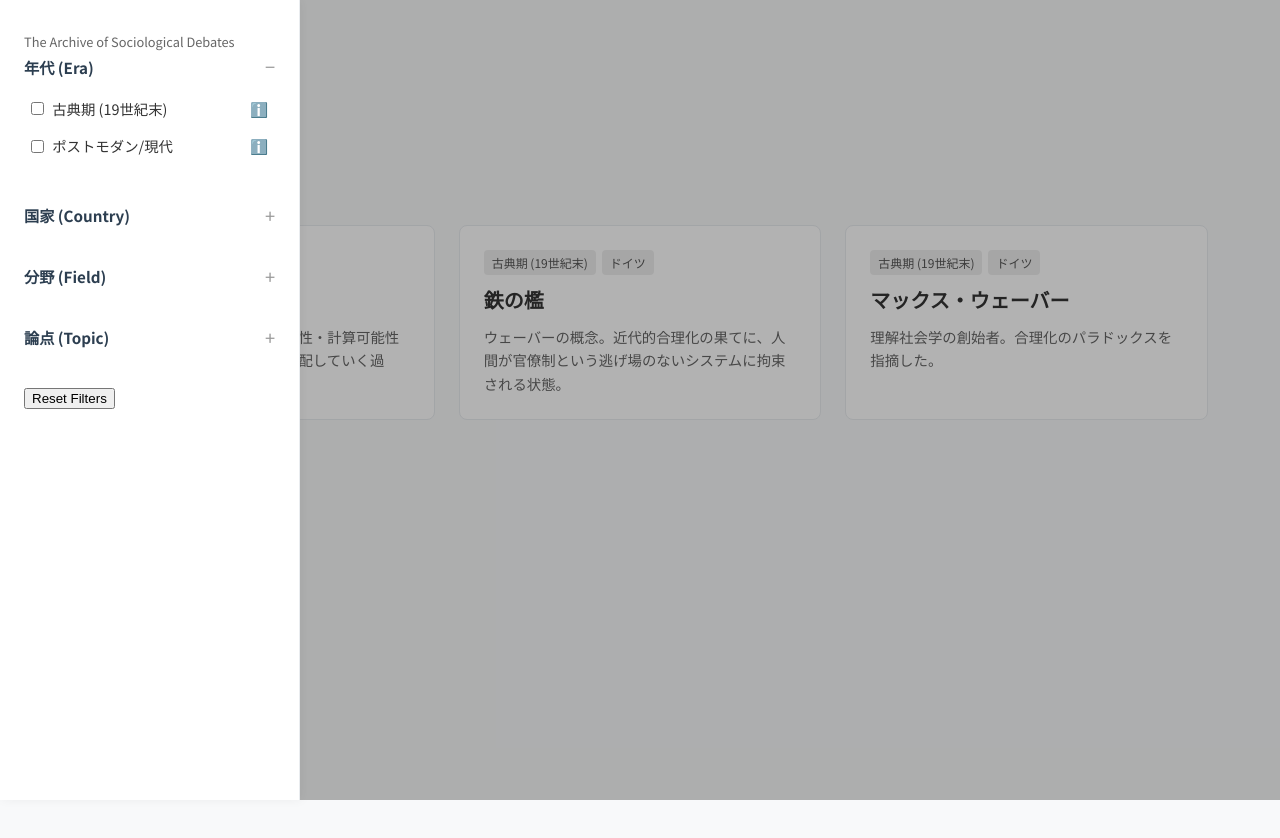
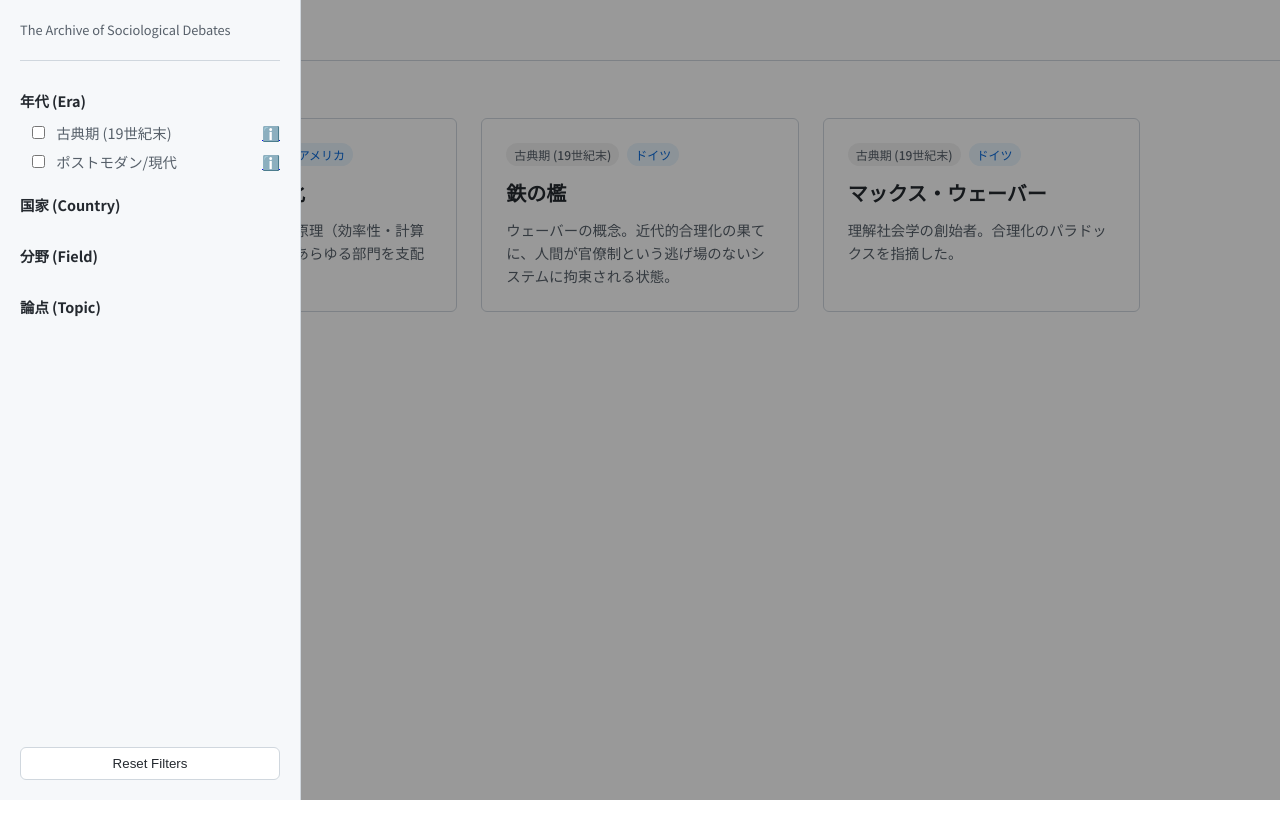
Before and after one commit to acupofblackcoffee/sociology, a plain HTML site: page index.html in a window 1280 px wide. Both pictures are taken after a click on the button "Menu". Before the commit the page ends 800 px from the top, so only its background shows below. Drawn offline with Linux system fonts and the light colour scheme.

Commit message:
Update style.css

```diff
--- a/style.css
+++ b/style.css
@@ -1,12 +1,12 @@
 :root {
-    --bg-color: #f8f9fa;
-    --sidebar-bg: #ffffff;
-    --text-main: #333;
-    --text-muted: #666;
-    --accent-color: #2c3e50;
-    --border-color: #e9ecef;
-    --link-color: #3498db;
-    --sidebar-width: 300px; /* サイドバーの幅 */
+    --bg-color: #ffffff;
+    --sidebar-bg: #f6f8fa; /* GitHub風の薄いグレー */
+    --header-height: 60px;
+    --sidebar-width: 300px;
+    --text-main: #24292f;
+    --text-muted: #57606a;
+    --accent-color: #0969da; /* GitHub Blue */
+    --border-color: #d0d7de;
 }
 
 body {
@@ -19,184 +19,308 @@ body {
 
 h1, h2, h3 { font-family: 'Noto Serif JP', serif; }
 
-/* --- ハンバーガーメニュー & サイドバー --- */
-.menu-toggle {
+/* --- Header (Gemini/GitHub Style) --- */
+.app-header {
+    height: var(--header-height);
+    display: flex;
+    align-items: center;
+    padding: 0 16px;
+    background: #fff;
+    border-bottom: 1px solid var(--border-color);
     position: fixed;
-    top: 15px;
-    left: 20px;
+    top: 0;
+    left: 0;
+    right: 0;
     z-index: 1000;
-    background: #fff;
-    border: 1px solid var(--border-color);
-    border-radius: 4px;
-    padding: 8px;
-    cursor: pointer;
-    box-shadow: 0 2px 5px rgba(0,0,0,0.1);
-}
-.menu-toggle .bar {
-    display: block;
-    width: 20px;
-    height: 2px;
-    background: var(--text-main);
-    margin: 4px 0;
 }
 
+.menu-btn {
+    background: none;
+    border: none;
+    cursor: pointer;
+    padding: 8px;
+    margin-right: 16px;
+    border-radius: 6px;
+}
+.menu-btn:hover { background-color: #f3f4f6; }
+
+/* ハンバーガーアイコン (CSSで描画) */
+.menu-icon {
+    display: block;
+    width: 18px;
+    height: 2px;
+    background: #333;
+    position: relative;
+}
+.menu-icon::before, .menu-icon::after {
+    content: '';
+    position: absolute;
+    width: 18px;
+    height: 2px;
+    background: #333;
+    left: 0;
+}
+.menu-icon::before { top: -6px; }
+.menu-icon::after { top: 6px; }
+
+.header-title {
+    font-size: 1.1rem;
+    font-weight: bold;
+    color: var(--text-main);
+    margin: 0;
+}
+
+/* --- Sidebar (Drawer) --- */
 .sidebar {
+    position: fixed;
+    top: 0;
+    left: 0;
+    bottom: 0;
     width: var(--sidebar-width);
     background: var(--sidebar-bg);
     border-right: 1px solid var(--border-color);
-    position: fixed;
-    top: 0;
-    left: calc(var(--sidebar-width) * -1); /* 初期状態は画面外へ隠す */
-    height: 100vh;
-    overflow-y: auto;
-    transition: left 0.3s cubic-bezier(0.4, 0, 0.2, 1);
-    z-index: 999;
-    padding: 2rem 1.5rem;
-    box-sizing: border-box;
-    box-shadow: 2px 0 10px rgba(0,0,0,0.05);
+    transform: translateX(-100%); /* 初期状態は隠す */
+    transition: transform 0.3s cubic-bezier(0.16, 1, 0.3, 1);
+    z-index: 1200;
+    padding-top: 0; /* ヘッダー分空けない、全画面ドロワー */
 }
 
 .sidebar.active {
-    left: 0; /* 表示 */
+    transform: translateX(0);
 }
 
-/* サイドバーが開いている時の背景黒幕 */
+.sidebar-inner {
+    height: 100%;
+    display: flex;
+    flex-direction: column;
+    padding: 20px;
+    box-sizing: border-box;
+}
+
+.sidebar-header-area {
+    margin-bottom: 20px;
+    padding-bottom: 20px;
+    border-bottom: 1px solid var(--border-color);
+}
+
+.site-subtitle {
+    font-size: 0.8rem;
+    color: var(--text-muted);
+    margin: 0;
+}
+
+.sidebar-content {
+    flex: 1;
+    overflow-y: auto;
+}
+
+/* オーバーレイ (黒幕) */
 .sidebar-overlay {
     position: fixed;
     top: 0;
     left: 0;
-    width: 100vw;
-    height: 100vh;
-    background: rgba(0,0,0,0.3);
+    right: 0;
+    bottom: 0;
+    background: rgba(0,0,0,0.4);
     opacity: 0;
     visibility: hidden;
-    transition: opacity 0.3s;
-    z-index: 900;
+    transition: opacity 0.2s;
+    z-index: 1100;
 }
 .sidebar.active + .sidebar-overlay {
     opacity: 1;
     visibility: visible;
 }
 
-.sidebar-header { margin-top: 2rem; margin-bottom: 2rem; }
-.site-title { font-size: 1.4rem; margin: 0; color: var(--accent-color); }
-.site-subtitle { font-size: 0.8rem; color: var(--text-muted); margin: 0; }
-
-/* アコーディオン (Details/Summary) */
-details { margin-bottom: 1rem; border-bottom: 1px solid var(--border-color); padding-bottom: 1rem; }
-details:last-child { border-bottom: none; }
+/* --- Filters --- */
+details { margin-bottom: 12px; }
 summary {
     cursor: pointer;
-    font-weight: bold;
-    font-size: 0.95rem;
-    color: var(--accent-color);
+    font-size: 0.9rem;
+    font-weight: 600;
+    color: var(--text-main);
     list-style: none;
     display: flex;
     justify-content: space-between;
-    align-items: center;
+    padding: 8px 0;
 }
-summary::after { content: '+'; font-weight: normal; font-size: 1.2em; color: #999; }
-details[open] summary::after { content: '−'; }
+summary:hover { color: var(--accent-color); }
 
-/* フィルタリスト */
-.checkbox-list { margin-top: 0.8rem; padding-left: 0.2rem; }
+.checkbox-list { padding-left: 8px; }
 .checkbox-item {
     display: flex;
     align-items: center;
     justify-content: space-between;
-    margin-bottom: 8px;
+    margin-bottom: 6px;
     font-size: 0.9rem;
 }
-.checkbox-item label { cursor: pointer; display: flex; align-items: center; }
-.checkbox-item input { margin-right: 8px; }
+.checkbox-item label { cursor: pointer; color: var(--text-muted); }
+.checkbox-item input { margin-right: 8px; accent-color: var(--accent-color); }
 
-/* 紹介アイコン (i) */
-.info-icon {
+/* --- Intro Icon (Book Style) --- */
+.intro-link-btn {
+    display: inline-flex;
+    align-items: center;
+    justify-content: center;
+    width: 24px;
+    height: 24px;
+    border-radius: 4px;
+    color: var(--text-muted);
     text-decoration: none;
-    color: #ccc;
-    font-size: 0.9rem;
-    margin-left: 8px;
-    padding: 2px 6px;
-    border-radius: 50%;
-    border: 1px solid transparent;
     transition: all 0.2s;
+    background: transparent;
 }
-.info-icon:hover {
-    color: var(--link-color);
-    border-color: var(--link-color);
-    background: #f0f8ff;
+.intro-link-btn:hover {
+    background: #e1e4e8;
+    color: var(--accent-color);
+}
+/* 本のアイコンをCSSで表現 */
+.book-icon {
+    width: 12px;
+    height: 14px;
+    border: 1.5px solid currentColor;
+    border-radius: 1px 2px 2px 1px;
+    position: relative;
+}
+.book-icon::before {
+    content: '';
+    position: absolute;
+    top: 2px;
+    left: 2px;
+    width: 8px;
+    height: 1.5px;
+    background: currentColor;
 }
 
-/* メインコンテンツ */
+/* --- Main Layout --- */
 .main-content {
-    margin-left: 0;
-    padding: 5rem 2rem 2rem 2rem; /* 上部にハンバーガー分の余白を確保 */
-    width: 100%;
-    box-sizing: border-box;
-    max-width: 1200px;
+    padding-top: calc(var(--header-height) + 2rem); /* ヘッダーの高さ分下げる */
+    padding-left: 2rem;
+    padding-right: 2rem;
+    max-width: 1000px;
     margin: 0 auto;
+    min-height: 100vh;
 }
 
-/* タイムラインカード */
+/* Timeline Grid */
 .timeline-grid {
     display: grid;
-    grid-template-columns: repeat(auto-fill, minmax(280px, 1fr));
-    gap: 1.5rem;
+    grid-template-columns: repeat(auto-fill, minmax(300px, 1fr));
+    gap: 24px;
 }
 
 .card {
-    background: white;
+    background: #fff;
     border: 1px solid var(--border-color);
-    border-radius: 8px;
-    padding: 1.5rem;
+    border-radius: 6px;
+    padding: 24px;
     text-decoration: none;
     color: inherit;
     display: flex;
     flex-direction: column;
-    transition: transform 0.2s, box-shadow 0.2s;
+    transition: all 0.2s;
 }
-.card:hover { transform: translateY(-3px); box-shadow: 0 8px 20px rgba(0,0,0,0.08); }
+.card:hover {
+    border-color: var(--accent-color);
+    box-shadow: 0 4px 12px rgba(0,0,0,0.05);
+}
 
-.card-meta { display: flex; gap: 6px; flex-wrap: wrap; margin-bottom: 12px; font-size: 0.75rem; }
-.tag { padding: 3px 8px; border-radius: 4px; background: #eee; color: #555; }
-.tag.field { background: #e8f4fc; color: #2980b9; }
+.card-meta { margin-bottom: 12px; font-size: 0.75rem; color: var(--text-muted); display: flex; gap: 8px; }
+.tag {
+    background: #f1f1f1;
+    padding: 2px 8px;
+    border-radius: 12px;
+    font-weight: 500;
+}
+.tag.country { background: #e8f4fc; color: #0969da; }
 
-.card-title { margin: 0 0 10px 0; font-size: 1.25rem; line-height: 1.4; font-weight: bold; }
-.card-summary { font-size: 0.9rem; color: #666; margin: 0; line-height: 1.6; }
+.card-title {
+    margin: 0 0 8px 0;
+    font-size: 1.25rem;
+    font-weight: 700;
+}
+.card-summary {
+    font-size: 0.9rem;
+    color: var(--text-muted);
+    margin: 0;
+}
 
-/* --- パンくずリスト --- */
-.article-header { background: #fff; border-bottom: 1px solid var(--border-color); padding: 1rem 0; }
-.header-inner { display: flex; align-items: center; }
-.breadcrumbs { font-size: 0.9rem; color: var(--text-muted); }
-.breadcrumbs a { text-decoration: none; color: var(--text-muted); transition: color 0.2s; }
-.breadcrumbs a:hover { color: var(--link-color); text-decoration: underline; }
-.crumb-separator { margin: 0 8px; color: #ccc; }
+/* --- Breadcrumbs (Sticky & Spaced) --- */
+.header-left {
+    display: flex;
+    align-items: center;
+    width: 100%;
+}
 
-/* --- 紹介ページ (Intro) --- */
-.intro-container { max-width: 800px; margin: 3rem auto; }
-.intro-body { background: #fff; padding: 3rem; border-radius: 8px; box-shadow: 0 2px 10px rgba(0,0,0,0.03); }
-.intro-text { margin-top: 2rem; line-height: 1.8; font-size: 1.05rem; }
-.btn-primary {
-    display: inline-block;
-    background: var(--accent-color);
-    color: white;
-    padding: 12px 24px;
-    border-radius: 5px;
+.breadcrumbs {
+    font-size: 0.9rem;
+    color: var(--text-muted);
+    margin-left: 10px; /* ハンバーガーとの隙間 */
+    display: flex;
+    align-items: center;
+}
+.breadcrumbs a {
+    color: var(--text-muted);
     text-decoration: none;
-    margin-top: 2rem;
-    font-weight: bold;
-    transition: opacity 0.2s;
+    padding: 4px 8px; /* クリックしやすいように余白 */
+    border-radius: 4px;
 }
-.btn-primary:hover { opacity: 0.9; }
+.breadcrumbs a:hover {
+    background: #f3f4f6;
+    color: var(--accent-color);
+}
+.crumb-separator { margin: 0 4px; color: #d0d7de; }
 
-/* --- 記事本文 --- */
+/* --- Article Layout --- */
 .article-body {
-    background: white;
-    padding: 3rem;
-    margin-top: 2rem;
-    border-radius: 8px;
-    box-shadow: 0 2px 10px rgba(0,0,0,0.03);
+    background: #fff;
+    max-width: 800px; /* 読みやすい幅に制限 */
+    margin: 0 auto;   /* 中央寄せ */
+    padding: 0 1rem 4rem 1rem;
 }
-/* Term Links */
-.term-link { color: var(--accent-color); text-decoration: underline wavy var(--link-color); cursor: help; }
-.term-stub { color: #999; text-decoration: underline dotted #ccc; cursor: help; }
+
+.article-body h1 {
+    font-size: 2rem;
+    border-bottom: 1px solid var(--border-color);
+    padding-bottom: 16px;
+    margin-bottom: 32px;
+}
+
+.article-body h2 {
+    font-size: 1.5rem;
+    margin-top: 48px;
+    margin-bottom: 16px;
+    padding-bottom: 8px;
+    border-bottom: 1px solid #eee;
+}
+
+/* Citations & Terms */
+.term-link {
+    color: var(--accent-color);
+    font-weight: 500;
+    text-decoration: none;
+    border-bottom: 1px dotted var(--accent-color);
+}
+.term-link:hover { background: #e8f4fc; }
+
+.references-section {
+    max-width: 800px;
+    margin: 48px auto 0 auto;
+    padding-top: 24px;
+    border-top: 1px solid var(--border-color);
+    font-size: 0.9rem;
+    color: var(--text-muted);
+}
+.references-section ul { padding-left: 20px; }
+.references-section li { margin-bottom: 8px; }
+
+.btn-reset {
+    width: 100%;
+    padding: 8px;
+    background: #fff;
+    border: 1px solid var(--border-color);
+    border-radius: 6px;
+    cursor: pointer;
+    color: var(--text-main);
+}
+.btn-reset:hover { background: #f6f8fa; }
```
